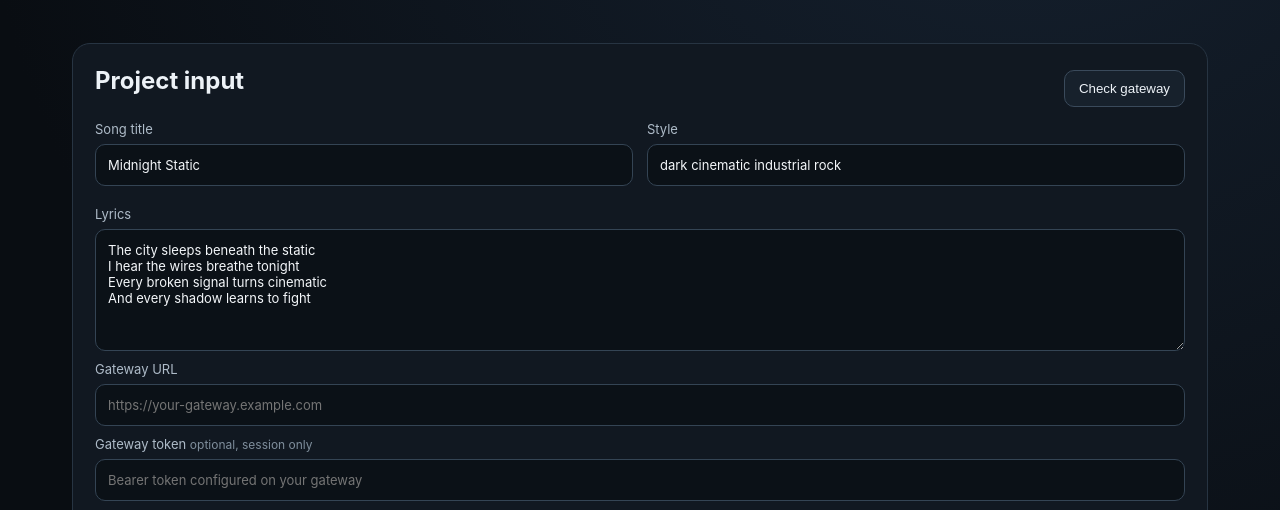
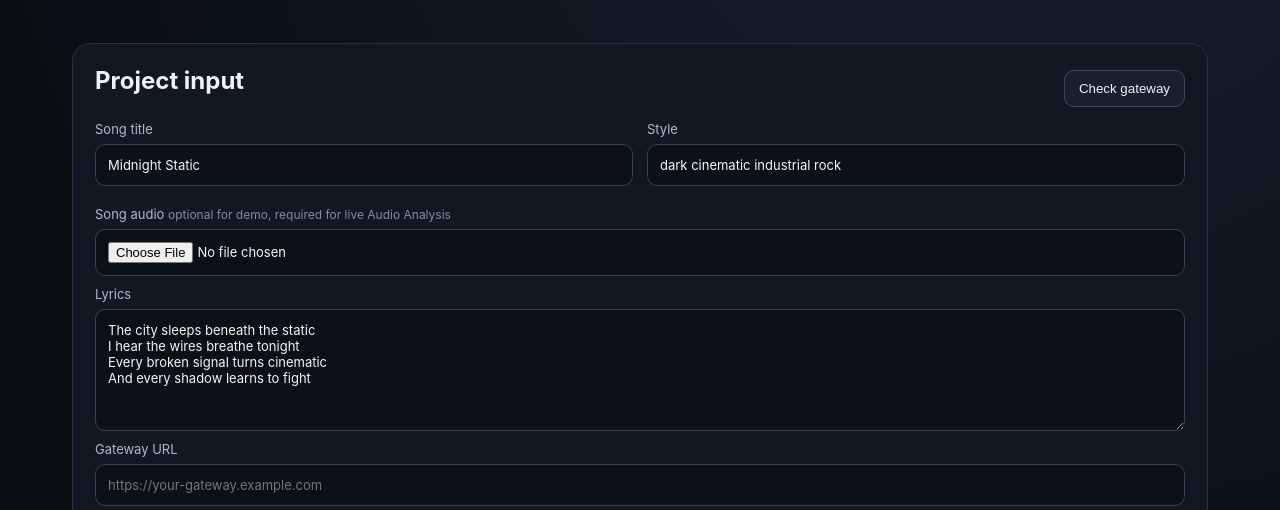
Before and after one commit to DaddyDom8249/BeatVision-arena, a plain HTML site: page index.html in a window 1280 px wide. Shown: the part 280-790 px from the top of the page. Drawn offline with Linux system fonts and the light colour scheme.

Commit message:
feat: add real song upload input for provider audio testing

```diff
--- a/index.html
+++ b/index.html
@@ -16,6 +16,7 @@
     <section class="panel setup">
       <div class="panel-head"><h2>Project input</h2><button id="checkGateway">Check gateway</button></div>
       <div class="grid two"><label>Song title<input id="songTitle" value="Midnight Static" autocomplete="off"></label><label>Style<input id="style" value="dark cinematic industrial rock" autocomplete="off"></label></div>
+      <label>Song audio <span class="muted">optional for demo, required for live Audio Analysis</span><input id="audioFile" type="file" accept="audio/*"></label>
       <label>Lyrics<textarea id="lyrics" rows="6">The city sleeps beneath the static
 I hear the wires breathe tonight
 Every broken signal turns cinematic
```
